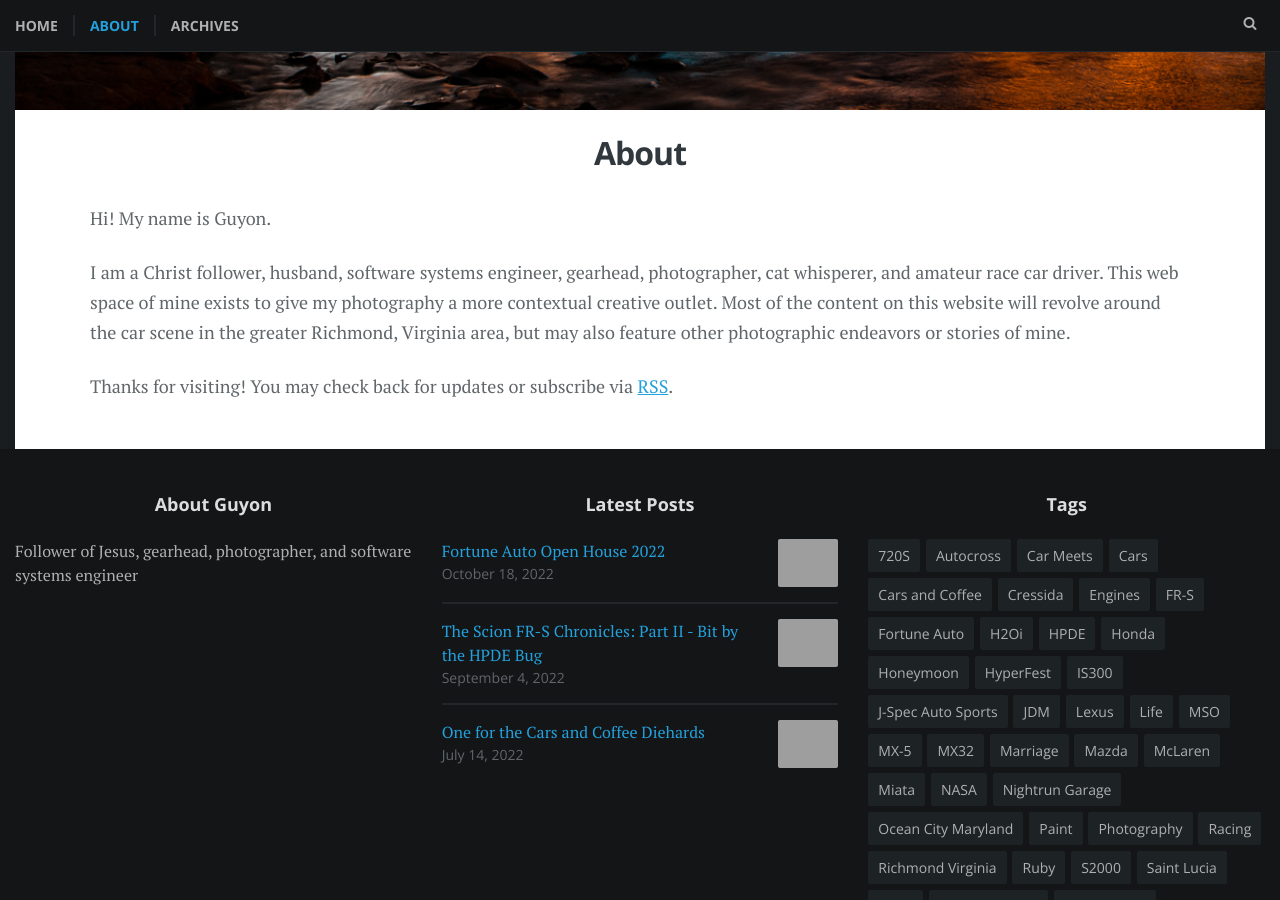
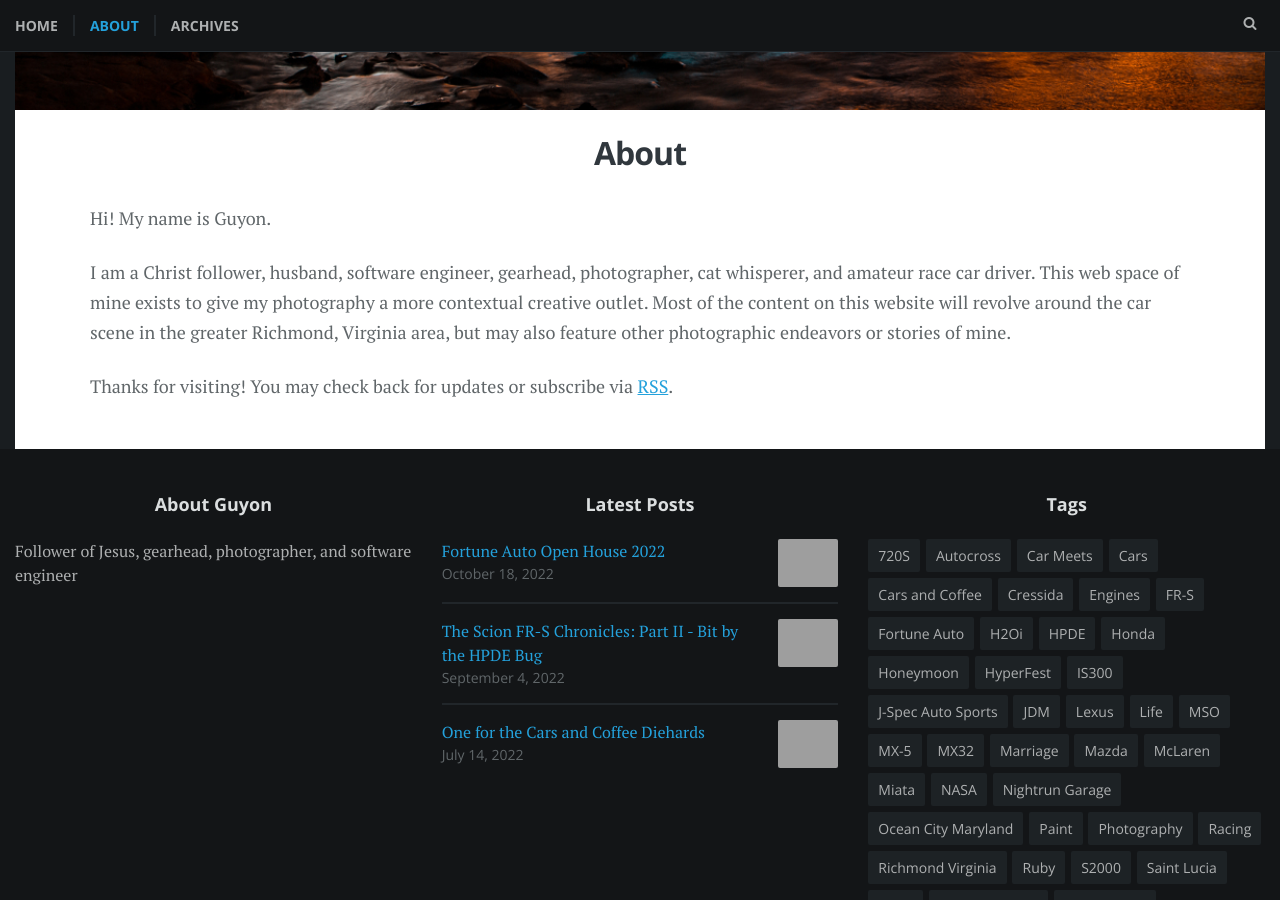
Before and after one commit to gkubed/gkubed.github.io, a Jekyll site: the page built from about.md, in a window 1280 px wide and 900 px high, scrolled down 645 px. Built offline with Jekyll 4.4.1, drawn with Linux system fonts in a browser that asks for light colours; some web fonts are replaced; grey boxes are pictures that could not be loaded.

Commit message:
Remove "systems" from software engineer

```diff
--- a/_config.yml
+++ b/_config.yml
@@ -40,7 +40,7 @@
 
 # Author information - author info at the bottom of the post
 author_name: "Guyon"
-author_bio: "Follower of Jesus, gearhead, photographer, and software systems engineer"
+author_bio: "Follower of Jesus, gearhead, photographer, and software engineer"
 author_url: "https://guyon.io/"
 author_location: "Richmond, Virginia"
 author_image: authorimage.jpg
--- a/about.md
+++ b/about.md
@@ -7,6 +7,6 @@
 
 Hi! My name is Guyon.
 
-I am a Christ follower, husband, software systems engineer, gearhead, photographer, cat whisperer, and amateur race car driver. This web space of mine exists to give my photography a more contextual creative outlet. Most of the content on this website will revolve around the car scene in the greater Richmond, Virginia area, but may also feature other photographic endeavors or stories of mine.
+I am a Christ follower, husband, software engineer, gearhead, photographer, cat whisperer, and amateur race car driver. This web space of mine exists to give my photography a more contextual creative outlet. Most of the content on this website will revolve around the car scene in the greater Richmond, Virginia area, but may also feature other photographic endeavors or stories of mine.
 
 Thanks for visiting! You may check back for updates or subscribe via [RSS](https://guyon.io/feed.xml).
```
